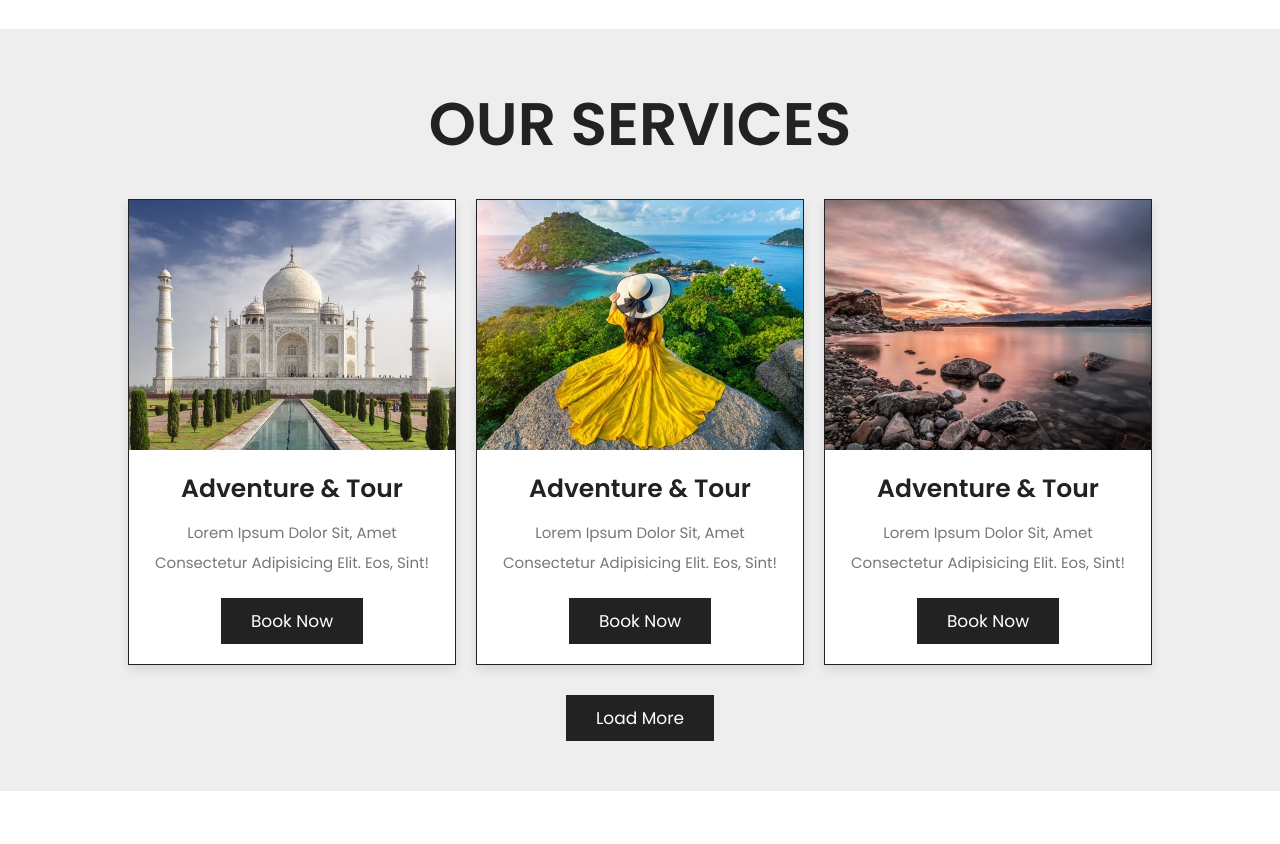
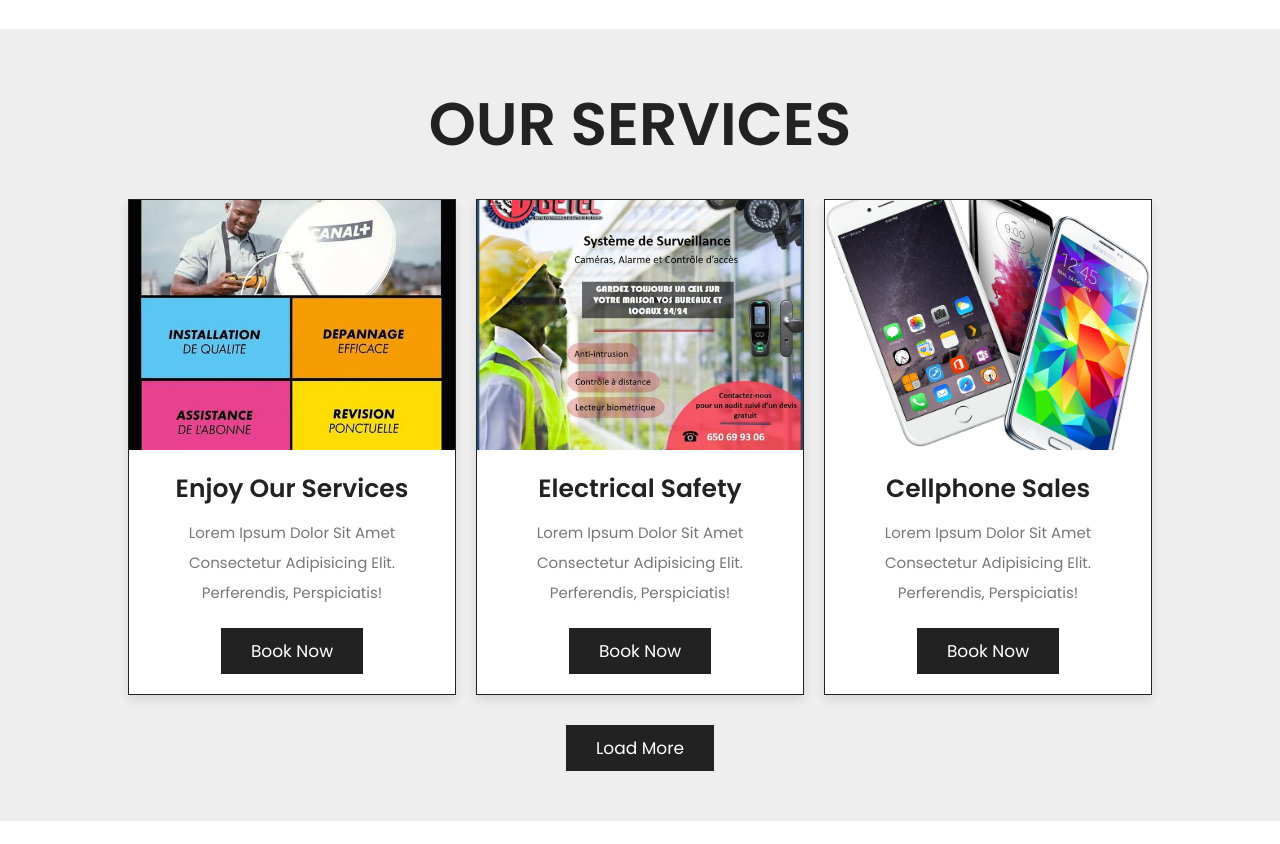
Before and after one commit to Raoulwht/GETEL-website, a PHP site: page /home.php in a window 1280 px wide. Shown: the part 1895-2739 px from the top of the page. Run offline with PHP 8.4, Linux system fonts and the light colour scheme.

Commit message:
First commit

```diff
--- a/home.php
+++ b/home.php
@@ -151,34 +151,34 @@
    <div class="box-container">
 
       <div class="box">
-         <div class="image">
-            <img src="images/img-1.jpg" alt="">
+      <div class="image">
+            <img src="images/canal.jpg" alt="">
          </div>
          <div class="content">
-            <h3>adventure & tour</h3>
-            <p>Lorem ipsum dolor sit, amet consectetur adipisicing elit. Eos, sint!</p>
+            <h3>enjoy our services</h3>
+            <p>Lorem ipsum dolor sit amet consectetur adipisicing elit. Perferendis, perspiciatis!</p>
             <a href="book.php" class="btn">book now</a>
          </div>
       </div>
 
       <div class="box">
-         <div class="image">
-            <img src="images/img-2.jpg" alt="">
+      <div class="image">
+            <img src="images/elect-security.jpg" alt="">
          </div>
          <div class="content">
-            <h3>adventure & tour</h3>
-            <p>Lorem ipsum dolor sit, amet consectetur adipisicing elit. Eos, sint!</p>
+            <h3>electrical safety</h3>
+            <p>Lorem ipsum dolor sit amet consectetur adipisicing elit. Perferendis, perspiciatis!</p>
             <a href="book.php" class="btn">book now</a>
          </div>
       </div>
 
       <div class="box">
-         <div class="image">
-            <img src="images/img-3.jpg" alt="">
+      <div class="image">
+            <img src="images/cell-phone-1.png" alt="">
          </div>
          <div class="content">
-            <h3>adventure & tour</h3>
-            <p>Lorem ipsum dolor sit, amet consectetur adipisicing elit. Eos, sint!</p>
+            <h3>Cellphone sales</h3>
+            <p>Lorem ipsum dolor sit amet consectetur adipisicing elit. Perferendis, perspiciatis!</p>
             <a href="book.php" class="btn">book now</a>
          </div>
       </div>
```
